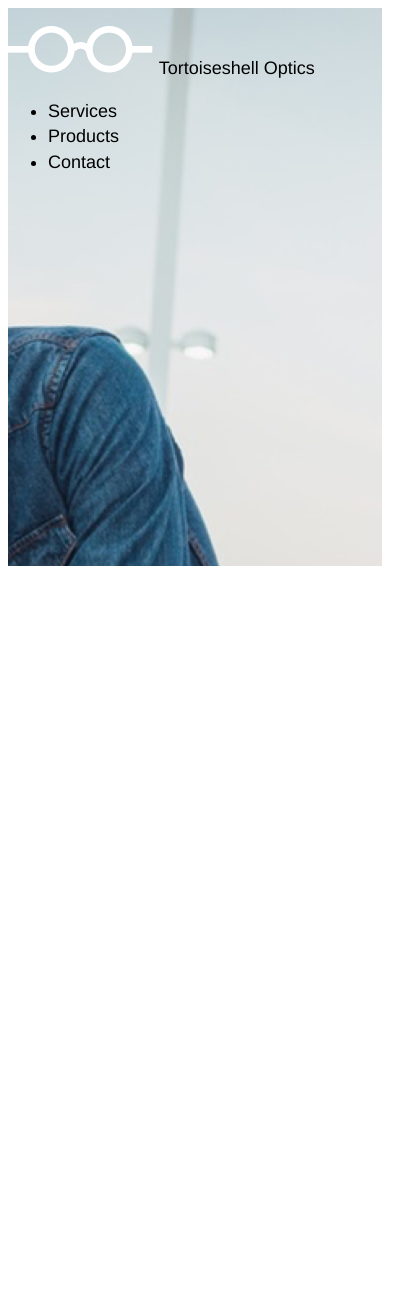
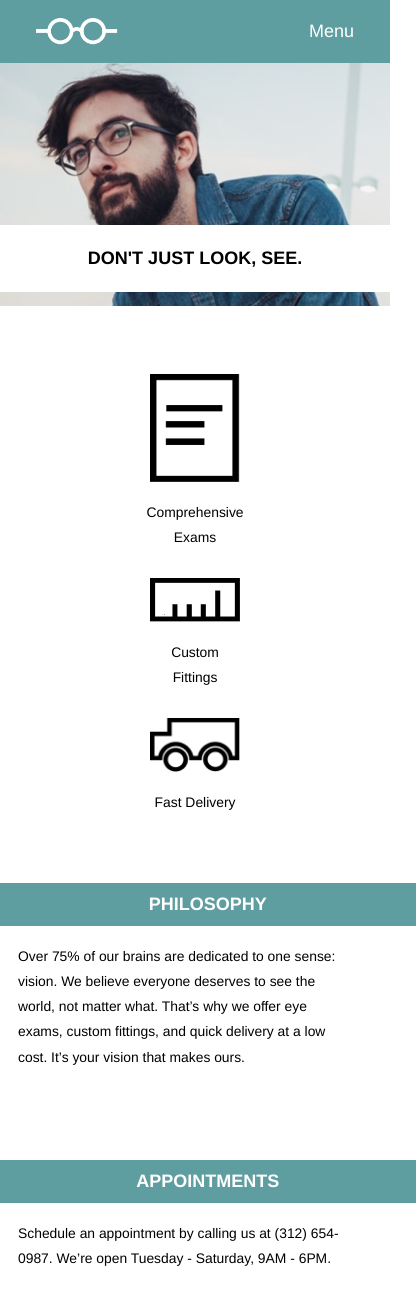
Before and after one commit to skiran85/TortoiseshellOptics, a plain HTML site: page index.html in a window 390 px wide. Shown: the top 1292 px of the page, 416 px wide, since content can reach past the window. Before the commit the page ends 844 px from the top, so only its background shows below. Drawn offline with Linux system fonts and the light colour scheme.

Commit message:
[TSO]final code for desktop, tablet and mobile code

```diff
--- a/index.html
+++ b/index.html
@@ -3,6 +3,7 @@
   <head>
     <meta charset="utf-8">
     <title>Tortoiseshell Optics</title>
+    <link href="./resources/css/reset.css" type="text/css" rel="stylesheet">
     <link href="./resources/css/style.css" type="text/css" rel="stylesheet">
   </head>
   <body>
@@ -20,12 +21,54 @@
             <li>Products</li>
             <li>Contact</li>
           </ul>
-          <!--<ul class="truncated-menu">
+          <ul class="truncated-menu">
             <li>Menu</li>
-          </ul> -->
+          </ul>
         </div>
       </nav>
+      <div class="flex container">
+        <div class="main-banner">
+          <h1>DON'T JUST LOOK, SEE.</h1>
+        </div>
+      </div>
     </header>
+
+    <!-- main content -->
+
+    <section class="supporting">
+      <div class="service">
+        <img src="./resources/images/paper-icon.png">
+        <div>Comprehensive Exams</div>
+      </div>
+      <div class="service">
+        <img src="./resources/images/ruler-icon.png">
+        <div>Custom Fittings</div>
+      </div>
+      <div class="service">
+        <img src="./resources/images/truck-icon.png">
+        <div>Fast Delivery</div>
+      </div>
+    </section>
+
+    <section class="supporting container">
+      <div class="info">
+        <div class="title">PHILOSOPHY</div>
+        <p>Over 75% of our brains are dedicated to one sense: vision. We believe everyone deserves
+           to see the world, not matter what. That’s why we offer eye exams, custom fittings, and
+            quick delivery at a low cost. It’s your vision that makes ours.</p>
+      </div>
+      <div class="info">
+        <div class="title">APPOINTMENTS</div>
+        <p>Schedule an appointment by calling us at (312) 654-0987. We’re open Tuesday - Saturday, 9AM - 6PM.</p>
+      </div>
+    </section>
+
+    <!-- footer -->
+
+    <footer class="container">
+      <img src="./resources/images/logo-black.png">
+      <div>Copyright Tortoiseshell Optics</div>
+    </footer>
 
   </body>
 </html>
--- a/resources/css/reset.css
+++ b/resources/css/reset.css
@@ -0,0 +1,48 @@
+/* http://meyerweb.com/eric/tools/css/reset/
+   v2.0 | 20110126
+   License: none (public domain)
+*/
+
+html, body, div, span, applet, object, iframe,
+h1, h2, h3, h4, h5, h6, p, blockquote, pre,
+a, abbr, acronym, address, big, cite, code,
+del, dfn, em, img, ins, kbd, q, s, samp,
+small, strike, strong, sub, sup, tt, var,
+b, u, i, center,
+dl, dt, dd, ol, ul, li,
+fieldset, form, label, legend,
+table, caption, tbody, tfoot, thead, tr, th, td,
+article, aside, canvas, details, embed,
+figure, figcaption, footer, header, hgroup,
+menu, nav, output, ruby, section, summary,
+time, mark, audio, video {
+	margin: 0;
+	padding: 0;
+	border: 0;
+	font-size: 100%;
+	font: inherit;
+	vertical-align: baseline;
+}
+/* HTML5 display-role reset for older browsers */
+article, aside, details, figcaption, figure,
+footer, header, hgroup, menu, nav, section {
+	display: block;
+}
+body {
+	line-height: 1;
+}
+ol, ul {
+	list-style: none;
+}
+blockquote, q {
+	quotes: none;
+}
+blockquote:before, blockquote:after,
+q:before, q:after {
+	content: '';
+	content: none;
+}
+table {
+	border-collapse: collapse;
+	border-spacing: 0;
+}
--- a/resources/css/style.css
+++ b/resources/css/style.css
@@ -23,3 +23,221 @@ header {
   padding-top: 1rem;
   height: 30rem;
 }
+
+section, header, nav{
+  display: block;
+}
+
+nav{
+  background-color: cadetblue;
+  color: White;
+  display: flex;
+  align-items: center;
+  justify-content: space-between;
+  padding: 1rem 0px;
+}
+
+nav div{
+  display: flex;
+  align-items: center;
+}
+
+nav img{
+  height: 1.5rem;
+  margin-left: 2rem;
+  margin-right: 1rem;
+}
+
+img{
+  border-style: none;
+}
+
+ul li{
+  display: inline;
+  padding: 0px 1rem;
+}
+
+.truncated-menu{
+  display: none;
+}
+
+ul{
+  margin-right: 1rem;
+}
+
+header .flex{
+  justify-content: flex-end;
+}
+
+.flex{
+  display: flex;
+}
+
+.main-banner{
+  background-color: White;
+  display: inline-block;
+  line-height: 2.4rem;
+  padding: .75rem 5rem;
+  margin-top: 10rem;
+  margin-right: -2rem;
+}
+
+h1{
+  font-weight: bold;
+  margin: .67em 0;
+  font-size: 2rem;
+}
+
+.supporting {
+  display: flex;
+  justify-content: center;
+}
+
+.service {
+  display: flex;
+  flex-direction: column;
+  justify-content: space-between;
+  align-items: center;
+  text-align: center;
+  margin: 3rem;
+  width: 5rem;
+  height: 8rem;
+}
+
+.service img {
+  width: 5rem;
+  margin-bottom: 1rem;
+}
+
+.service img.paper-icon {
+  width: 3.5rem;
+}
+
+.info {
+  width: 35%;
+  margin-right: 5%;
+  margin-bottom: 4rem;
+}
+
+.info p {
+  padding: 1rem 0;
+}
+
+.title {
+  background-color: cadetblue;
+  padding: 0.5rem 1.25rem;
+  font-weight: bold;
+  color: white;
+  max-width: 10rem;
+}
+
+footer {
+  background-color: azure;
+  padding: 4rem 2rem;
+  display: flex;
+  align-items: center;
+}
+
+footer img {
+  height: 1.5rem;
+  margin-left: 2rem;
+  margin-right: 1rem;
+}
+
+@media only screen and (max-width: 1024px) {
+  header {
+    padding-top: 0;
+    height: 22rem;
+  }
+
+  nav.container {
+    max-width: 100%;
+  }
+
+  .main-banner {
+    padding: 0.75rem 4rem;
+    margin-top: 5rem;
+    margin-right: 2rem;
+  }
+
+  .main-banner h1 {
+    font-size: 1.33rem;
+  }
+}
+
+@media only screen and (max-width: 700px) {
+  .menu ul {
+    display: none;
+  }
+
+  .menu ul.truncated-menu {
+    display: block;
+  }
+}
+
+@media only screen and (max-width: 560px) {
+  header div span {
+    display: none;
+  }
+
+  header {
+    background-position: 20%;
+    height: 17rem;
+  }
+
+  .main-banner {
+    padding: 0 1rem;
+    margin: 9rem auto 0 auto;
+    width: 100%;
+    text-align: center;
+  }
+
+  .main-banner h1 {
+    font-size: 1rem;
+  }
+}
+
+
+@media only screen and (max-width: 560px) {
+  .supporting {
+    flex-direction: column;
+    align-items: center;
+    justify-content: flex-start;
+    margin-top: 3rem;
+  }
+}
+
+@media only screen and (max-width: 560px) {
+  .service {
+    height: auto;
+    margin: .77rem;
+    font-size: .77rem;
+  }
+}
+
+@media only screen and (max-width: 560px) {
+  .info {
+    width: auto;
+  }
+
+  .info .title {
+    width: 100%;
+    max-width: 100%;
+    text-align: center;
+  }
+
+  .info p {
+    padding: 1rem;
+    font-size: .77rem;
+  }
+}
+
+@media only screen and (max-width: 560px) {
+  footer {
+    justify-content: center;
+  }
+
+  footer div {
+    display: none;
+  }
+}
```
